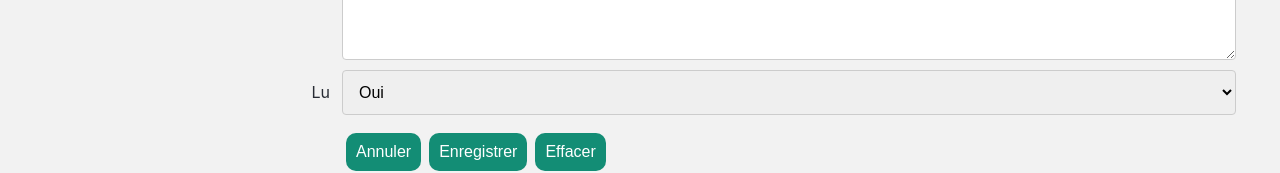
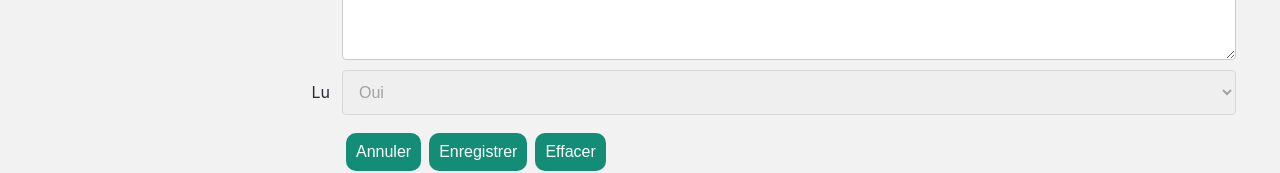
Before and after one commit to GitDrinou/Les100Livres, a React (Create React App) app in the folder frontend/: page /add-book in a window 1280 px wide. Shown: the part 630-803 px from the top of the page. Built offline with nearby package versions, Linux system fonts and the light colour scheme.

Commit message:
refacto: changer le nom du champ isRead venant API

```diff
--- a/frontend/src/pages/AddBook/AddBook.tsx
+++ b/frontend/src/pages/AddBook/AddBook.tsx
@@ -132,7 +132,7 @@ const AddBook = () => {
                             <select id="isRead"
                                     name="isRead"
                                     value={data.is_read}
-                                    onChange={handleChange}>
+                                    disabled={true}>
                                 <option value="0">Non</option>
                                 <option value="1">Oui</option>
                             </select>
```
